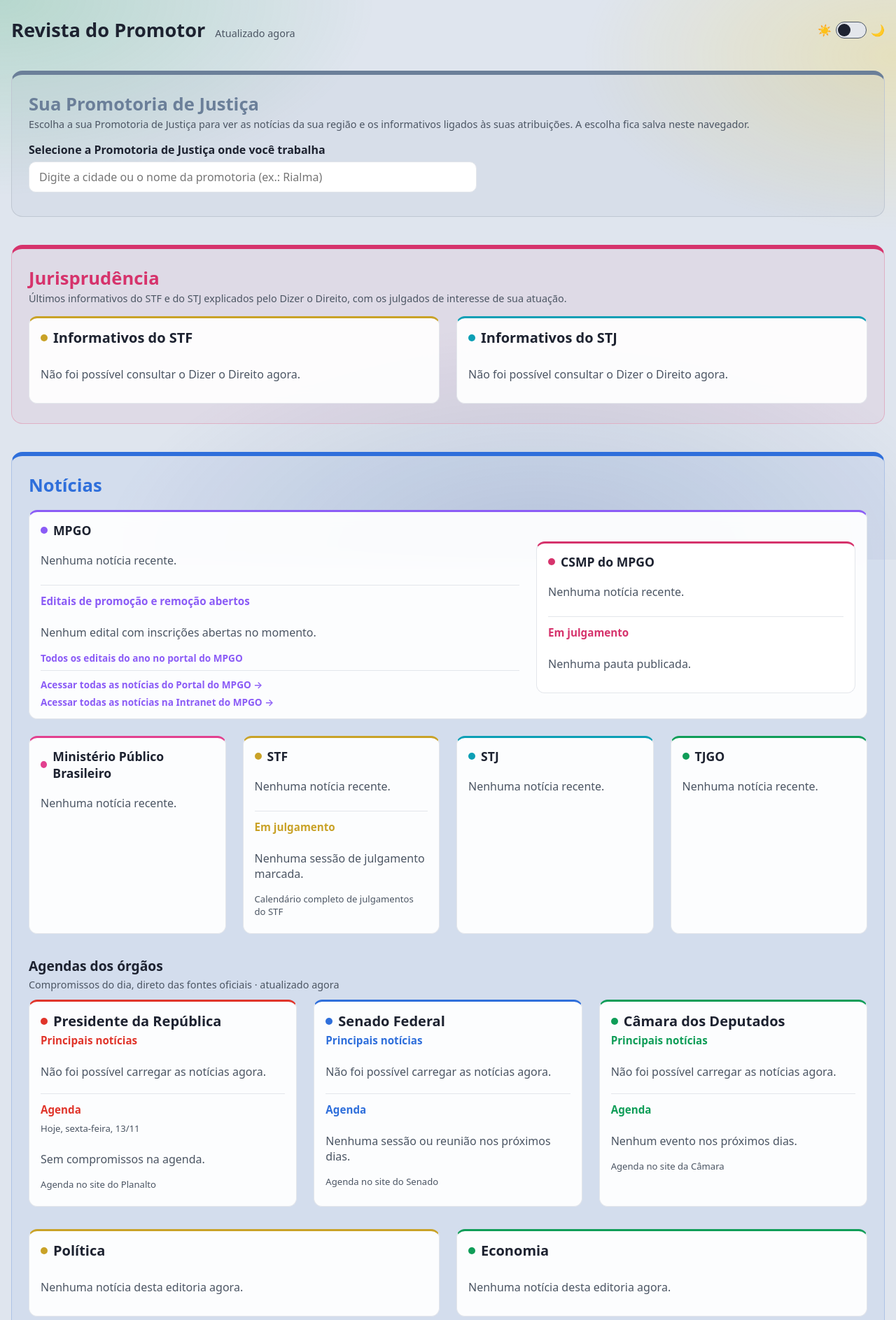
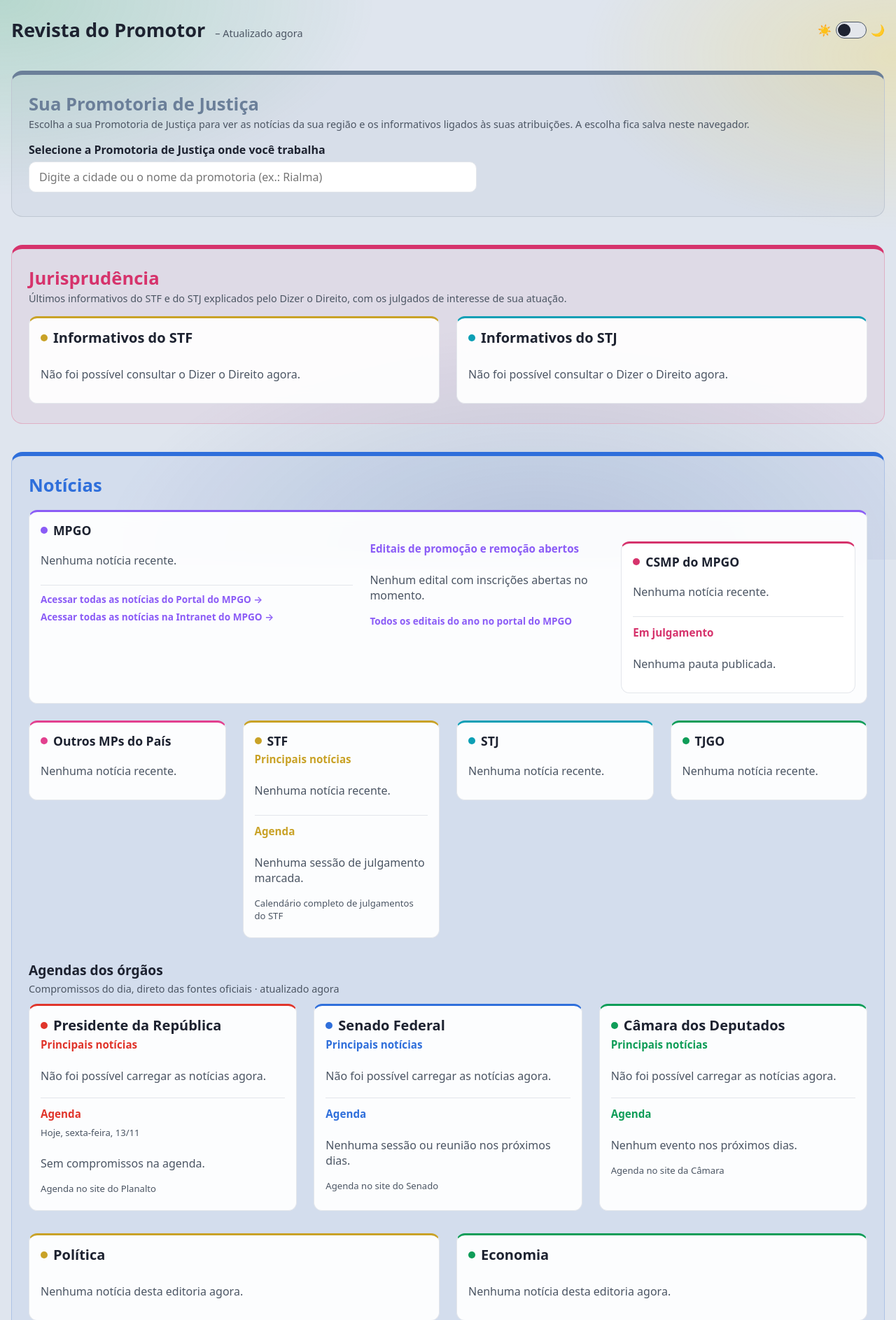
Before and after one commit to Pedro-Schmitt/Feed-de-noticias, a Flask app: page / in a window 1280 px wide. Shown: the top 1887 px of the page at 70% size. Run offline with Flask 3, Linux system fonts and the light colour scheme; data that the repository does not hold is empty; some libraries are stand-ins or nearby versions.

Commit message:
STF com notícias e agenda, editais em coluna própria no MPGO e ajustes de texto
STF segue o modelo do Presidente, Senado e Câmara; quadros da linha jurídica com a
própria altura; "Outros MPs do País"; botão "Pertinentes às minhas atribuições";
travessão entre o título e o "Atualizado".

Co-Authored-By: Claude Opus 5.5 <noreply@anthropic.com>

```diff
--- a/coletor.py
+++ b/coletor.py
@@ -313,7 +313,7 @@ JURIDICO = [
     ("mpgo", "MPGO", '(MPGO OR "MP-GO" OR "Ministério Público de Goiás" OR "Ministério Público do Estado de Goiás") when:7d'),
     ("csmp", "CSMP do MPGO",
      '("Conselho Superior" OR CSMP) (MPGO OR "MP-GO" OR "Ministério Público de Goiás" OR "MP de Goiás") when:60d'),
-    ("mp", "Ministério Público Brasileiro", '"Ministério Público" when:2d'),
+    ("mp", "Outros MPs do País", '"Ministério Público" when:2d'),
     ("stf", "STF", "STF when:2d"),
     ("stj", "STJ", "STJ when:3d"),
     ("tjgo", "TJGO", '(TJGO OR "TJ-GO" OR "Tribunal de Justiça de Goiás") when:7d'),
@@ -378,7 +378,7 @@ def buscar_google_noticias(busca):
     return noticias
 
 
-# --- De qual Ministério Público trata a notícia (quadro "Ministério Público Brasileiro") ---
+# --- De qual Ministério Público trata a notícia (quadro "Outros MPs do País") ---
 
 # Ramos do Ministério Público da União e afins: (sigla, nome, padrão)
 RAMOS_MPU = [
--- a/static/app.js
+++ b/static/app.js
@@ -150,7 +150,7 @@ function destaqueELista(lista, textoVazio, comImagens = true) {
 function itemJuridico(n) {
   const item = elemento("li");
   const titulo = elemento("h3");
-  // Quadro "Ministério Público Brasileiro": de qual MP (estado ou ramo federal) é a notícia
+  // Quadro "Outros MPs do País": de qual MP (estado ou ramo federal) é a notícia
   if ("mp" in n) {
     const etiqueta = n.mp
       ? elemento("span", "etiqueta", n.mp.sigla === n.mp.nome ? n.mp.sigla : `${n.mp.sigla} · ${n.mp.nome}`)
@@ -230,21 +230,24 @@ function montarJuridico() {
     painel.style.setProperty("--cor", CORES_SECOES[orgao.id] || "#6b7280");
     painel.append(elemento("h2", "", orgao.nome));
 
-    if (!orgao.noticias.length) {
+    // O STF segue o modelo do Presidente, do Senado e da Câmara: três notícias e a agenda abaixo
+    const comoOrgao = orgao.id === "stf";
+    const lista_ = comoOrgao ? orgao.noticias.slice(0, 3) : orgao.noticias;
+    if (comoOrgao) painel.append(elemento("h3", "titulo-agenda", "Principais notícias"));
+    if (!lista_.length) {
       painel.append(elemento("p", "vazio", "Nenhuma notícia recente."));
     } else {
       const lista = elemento("ul", "juridicas");
-      orgao.noticias.forEach((n) => lista.append(itemJuridico(n)));
+      lista_.forEach((n) => lista.append(itemJuridico(n)));
       painel.append(lista);
     }
     // STF e CSMP mostram, abaixo das notícias, o que está em julgamento
     if (orgao.id in MONTAR_AGENDA) {
       const agenda = elemento("div", "agenda-juridica");
       agenda.dataset.agenda = orgao.id;
-      agenda.append(elemento("h3", "titulo-agenda", "Em julgamento"), elemento("div", "agenda-corpo"));
+      agenda.append(elemento("h3", "titulo-agenda", comoOrgao ? "Agenda" : "Em julgamento"), elemento("div", "agenda-corpo"));
       painel.append(agenda);
     }
-    if (orgao.id === "mpgo") painel.append(blocoEditais(noticias.editais));
     if (LINKS_JURIDICO[orgao.id]) {
       const links = elemento("div", "links-quadro");
       for (const [texto, href] of LINKS_JURIDICO[orgao.id]) links.append(linkExterno(href, texto));
@@ -253,14 +256,14 @@ function montarJuridico() {
     paineis[orgao.id] = painel;
     container.append(painel);
   }
-  // O MPGO ocupa a linha inteira: as notícias dele à esquerda e o quadro do CSMP à direita
+  // O MPGO ocupa a linha inteira em três colunas: notícias, editais e o quadro do CSMP
   const { mpgo, csmp } = paineis;
   if (mpgo) {
     mpgo.classList.add("painel-mpgo");
     const principal = elemento("div", "mpgo-principal");
     principal.append(...[...mpgo.children].slice(1)); // tudo menos o título
     const colunas = elemento("div", "mpgo-colunas");
-    colunas.append(principal);
+    colunas.append(principal, blocoEditais(noticias.editais));
     if (csmp) {
       csmp.classList.add("painel-interno");
       colunas.append(csmp);
--- a/static/style.css
+++ b/static/style.css
@@ -288,6 +288,7 @@ a { color: inherit; text-decoration: none; }
 .grade-juridico {
   display: grid;
   grid-template-columns: repeat(4, minmax(0, 1fr));
+  align-items: start;  /* cada quadro com a própria altura, sem sobra nos mais curtos */
   gap: 24px;
   margin: 4px 0 32px;
 }
@@ -297,7 +298,7 @@ a { color: inherit; text-decoration: none; }
 
 .mpgo-colunas {
   display: grid;
-  grid-template-columns: minmax(0, 3fr) minmax(0, 2fr);
+  grid-template-columns: minmax(0, 4fr) minmax(0, 3fr) minmax(0, 3fr);
   gap: 24px;
   align-items: start;
 }
@@ -378,6 +379,11 @@ a { color: inherit; text-decoration: none; }
 }
 
 .agenda-juridica .agenda-corpo { max-height: 420px; }
+.agenda-juridica[data-agenda="stf"] .agenda-corpo { max-height: 340px; }
+
+/* Editais como coluna própria no quadro do MPGO */
+.mpgo-colunas > .editais { margin-top: 0; padding-top: 0; border-top: 0; }
+.mpgo-colunas > .editais .editais-lista { max-height: 560px; }
 
 /* --- Topo: título e switch de tema --- */
 
@@ -390,6 +396,7 @@ a { color: inherit; text-decoration: none; }
 
 .titulo-linha { display: flex; flex-wrap: wrap; align-items: baseline; column-gap: 14px; }
 .titulo-linha h1, .titulo-linha p { margin: 0; }
+.titulo-linha p::before { content: "– "; }
 
 .switch-tema {
   display: inline-flex;
@@ -463,7 +470,7 @@ a { color: inherit; text-decoration: none; }
 #filtro-jurisprudencia[hidden] { display: none; }
 .area-cabecalho > .alternador { flex: none; min-width: 0; }  /* não estica como o texto do cabeçalho */
 
-/* Alternador segmentado (ex.: "Da minha promotoria | Todos de interesse do MP") */
+/* Alternador segmentado (ex.: "Pertinentes às minhas atribuições | Todos de interesse do MP") */
 .alternador {
   display: inline-flex;
   padding: 3px;
--- a/templates/index.html
+++ b/templates/index.html
@@ -58,7 +58,7 @@
           <p class="nota">Últimos informativos do STF e do STJ explicados pelo Dizer o Direito, com os julgados de interesse de sua atuação.</p>
         </div>
         <div id="filtro-jurisprudencia" class="alternador" role="group" aria-label="Quais julgados mostrar" hidden>
-          <button type="button" data-filtro="promotoria" class="ativo">Da minha promotoria</button>
+          <button type="button" data-filtro="promotoria" class="ativo">Pertinentes às minhas atribuições</button>
           <button type="button" data-filtro="todos">Todos de interesse do MP</button>
         </div>
       </header>
```
Also changed, not shown: README.md.
